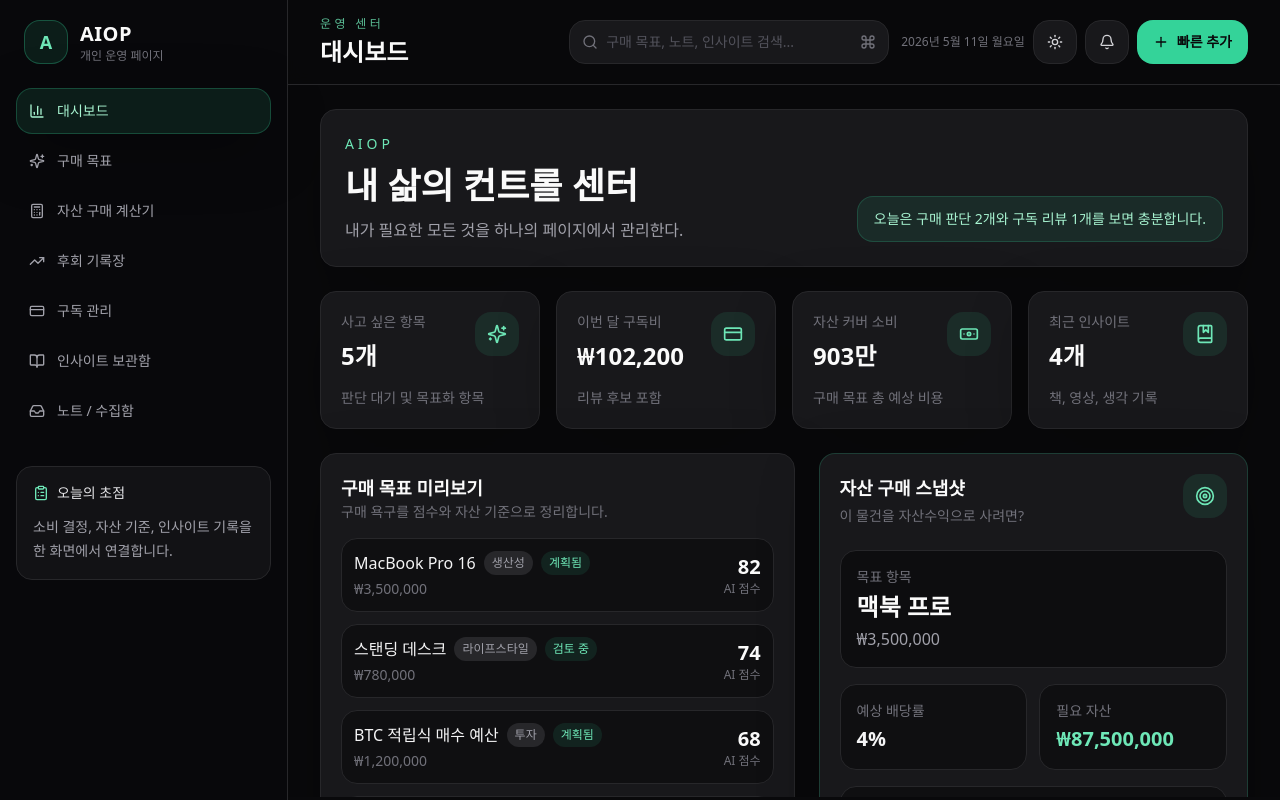
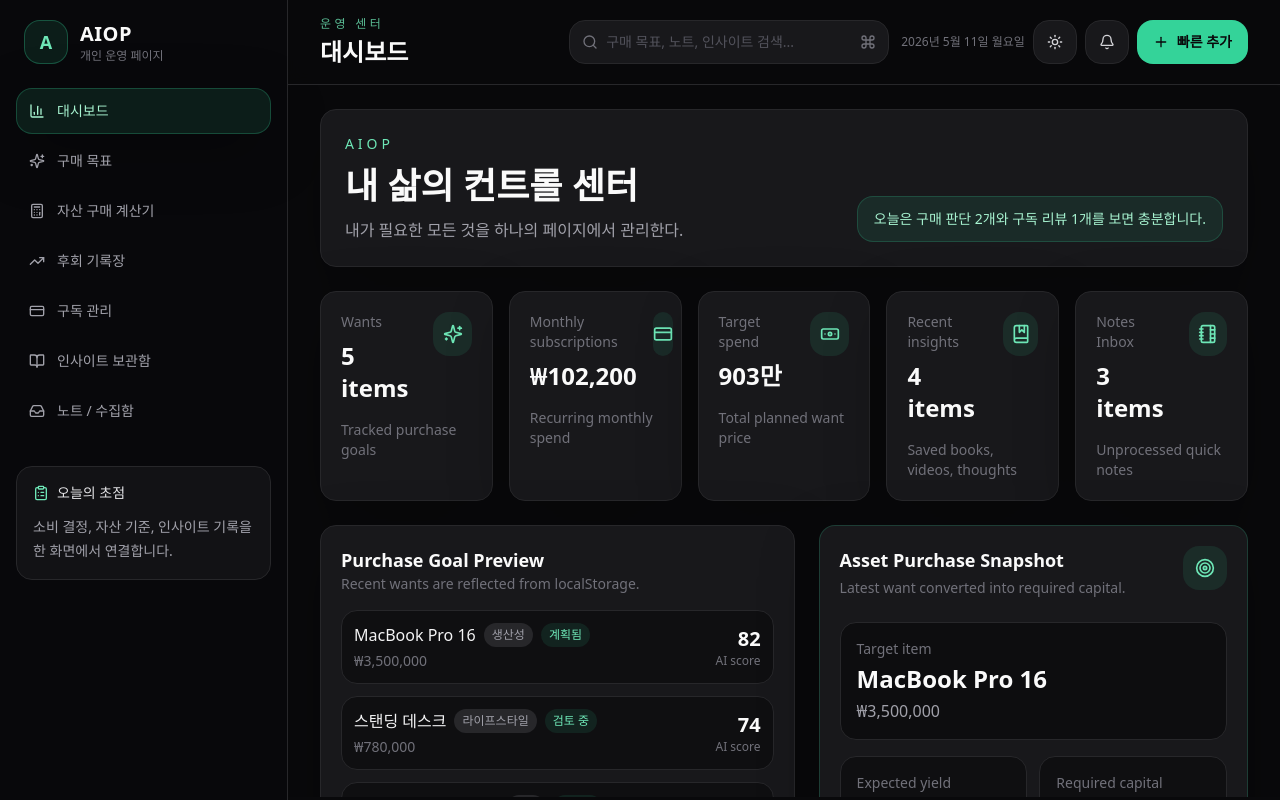
Before and after one commit to 92355/AIOP, a Next.js app: page / in a window 1280 px wide. Built offline with nearby package versions, Linux system fonts and the light colour scheme.

Commit message:
feat: v09

```diff
--- a/src/components/dashboard/AssetSnapshot.tsx
+++ b/src/components/dashboard/AssetSnapshot.tsx
@@ -1,37 +1,61 @@
+"use client";
+
 import { Target } from "lucide-react";
+import { wants } from "@/data/mockData";
+import { useLocalStorage } from "@/hooks/useLocalStorage";
+import { calculateRequiredCapital } from "@/lib/calculations";
 import { formatKRW } from "@/lib/formatters";
+import type { WantItem } from "@/types";
+
+function getStoredWants(value: unknown): WantItem[] {
+  return Array.isArray(value) ? (value as WantItem[]) : wants;
+}
 
 export function AssetSnapshot() {
+  const [storedWants] = useLocalStorage<unknown>("aiop:wants", wants);
+  const items = getStoredWants(storedWants);
+  const targetItem = items[0];
+  const expectedYield = targetItem?.expectedYield ?? 0;
+  const requiredCapital = targetItem ? calculateRequiredCapital(targetItem.price, expectedYield) : 0;
+
   return (
     <section className="rounded-2xl border border-emerald-400/20 bg-zinc-900 p-5 shadow-soft">
       <div className="flex items-start justify-between gap-4">
         <div>
-          <h3 className="text-lg font-semibold text-zinc-50">자산 구매 스냅샷</h3>
-          <p className="mt-1 text-sm text-zinc-500">이 물건을 자산수익으로 사려면?</p>
+          <h3 className="text-lg font-semibold text-zinc-50">Asset Purchase Snapshot</h3>
+          <p className="mt-1 text-sm text-zinc-500">Latest want converted into required capital.</p>
         </div>
         <div className="flex h-11 w-11 items-center justify-center rounded-2xl bg-emerald-400/10 text-emerald-300">
           <Target className="h-5 w-5" />
         </div>
       </div>
+      {targetItem ? (
+        <>
           <div className="mt-6 rounded-2xl border border-zinc-800 bg-zinc-950/70 p-4">
-        <p className="text-sm text-zinc-500">목표 항목</p>
-        <h4 className="mt-1 text-2xl font-semibold text-zinc-50">맥북 프로</h4>
-        <p className="mt-1 text-zinc-400">{formatKRW(3500000)}</p>
+            <p className="text-sm text-zinc-500">Target item</p>
+            <h4 className="mt-1 text-2xl font-semibold text-zinc-50">{targetItem.name}</h4>
+            <p className="mt-1 text-zinc-400">{formatKRW(targetItem.price)}</p>
           </div>
           <div className="mt-4 grid gap-3 sm:grid-cols-2">
             <div className="rounded-2xl border border-zinc-800 bg-zinc-950/60 p-4">
-          <p className="text-sm text-zinc-500">예상 배당률</p>
-          <p className="mt-1 text-xl font-semibold text-zinc-100">4%</p>
+              <p className="text-sm text-zinc-500">Expected yield</p>
+              <p className="mt-1 text-xl font-semibold text-zinc-100">{expectedYield}%</p>
             </div>
             <div className="rounded-2xl border border-zinc-800 bg-zinc-950/60 p-4">
-          <p className="text-sm text-zinc-500">필요 자산</p>
-          <p className="mt-1 text-xl font-semibold text-emerald-300">{formatKRW(87500000)}</p>
+              <p className="text-sm text-zinc-500">Required capital</p>
+              <p className="mt-1 text-xl font-semibold text-emerald-300">{formatKRW(requiredCapital)}</p>
             </div>
           </div>
           <div className="mt-4 rounded-2xl border border-zinc-800 bg-zinc-950/60 p-4">
-        <p className="text-sm text-zinc-500">구매 판단</p>
-        <p className="mt-1 font-medium text-zinc-100">보류 / 목표화 추천</p>
+            <p className="text-sm text-zinc-500">Decision note</p>
+            <p className="mt-1 font-medium text-zinc-100">Review this latest purchase goal against your asset yield.</p>
           </div>
+        </>
+      ) : (
+        <div className="mt-6 rounded-2xl border border-zinc-800 bg-zinc-950/70 p-4 text-sm text-zinc-500">
+          No purchase target is being tracked yet.
+        </div>
+      )}
     </section>
   );
 }
--- a/src/components/dashboard/RecentInsights.tsx
+++ b/src/components/dashboard/RecentInsights.tsx
@@ -1,13 +1,30 @@
+"use client";
+
 import { insights } from "@/data/mockData";
+import { useLocalStorage } from "@/hooks/useLocalStorage";
 import { getInsightTypeLabel } from "@/lib/labels";
+import type { Insight } from "@/types";
+
+function getStoredInsights(value: unknown): Insight[] {
+  return Array.isArray(value) ? (value as Insight[]) : insights;
+}
 
 export function RecentInsights() {
+  const [storedInsights] = useLocalStorage<unknown>("aiop:insights", insights);
+  const items = getStoredInsights(storedInsights);
+  const recentItems = items.slice(0, 3);
+
   return (
     <section className="rounded-2xl border border-zinc-800 bg-zinc-900 p-5 shadow-soft">
-      <h3 className="text-lg font-semibold text-zinc-50">최근 인사이트</h3>
-      <p className="mt-1 text-sm text-zinc-500">최근 책, 영상, 생각을 실행 단위로 압축합니다.</p>
+      <h3 className="text-lg font-semibold text-zinc-50">Recent Insights</h3>
+      <p className="mt-1 text-sm text-zinc-500">Latest saved insight records from localStorage.</p>
       <div className="mt-4 space-y-3">
-        {insights.slice(0, 3).map((item) => (
+        {recentItems.length === 0 ? (
+          <div className="rounded-2xl border border-zinc-800 bg-zinc-950/60 p-4 text-sm text-zinc-500">
+            No recent insights have been added yet.
+          </div>
+        ) : null}
+        {recentItems.map((item) => (
           <article key={item.id} className="rounded-2xl border border-zinc-800 bg-zinc-950/60 p-4">
             <div className="flex items-center justify-between gap-3">
               <h4 className="font-medium text-zinc-100">{item.title}</h4>
--- a/src/components/dashboard/SummaryCards.tsx
+++ b/src/components/dashboard/SummaryCards.tsx
@@ -1,40 +1,72 @@
-import { Banknote, BookMarked, CreditCard, Sparkles } from "lucide-react";
-import { subscriptions, wants, insights } from "@/data/mockData";
+"use client";
+
+import { useMemo } from "react";
+import { Banknote, BookMarked, CreditCard, NotebookTabs, Sparkles } from "lucide-react";
+import { insights, notes, subscriptions, wants } from "@/data/mockData";
+import { useLocalStorage } from "@/hooks/useLocalStorage";
 import { formatCompactKRW, formatKRW } from "@/lib/formatters";
+import type { Insight, Note, Subscription, WantItem } from "@/types";
 
-const monthlyTotal = subscriptions.reduce((sum, item) => sum + item.monthlyPrice, 0);
-const coverableSpend = wants.reduce((sum, item) => sum + item.price, 0);
+function getStoredArray<T>(value: unknown, fallback: T[]): T[] {
+  return Array.isArray(value) ? (value as T[]) : fallback;
+}
+
+export function SummaryCards() {
+  const [storedWants] = useLocalStorage<unknown>("aiop:wants", wants);
+  const [storedSubscriptions] = useLocalStorage<unknown>("aiop:subscriptions", subscriptions);
+  const [storedInsights] = useLocalStorage<unknown>("aiop:insights", insights);
+  const [storedNotes] = useLocalStorage<unknown>("aiop:notes", notes);
+
+  const wantItems = getStoredArray<WantItem>(storedWants, wants);
+  const subscriptionItems = getStoredArray<Subscription>(storedSubscriptions, subscriptions);
+  const insightItems = getStoredArray<Insight>(storedInsights, insights);
+  const noteItems = getStoredArray<Note>(storedNotes, notes);
+
+  const monthlyTotal = useMemo(
+    () => subscriptionItems.reduce((sum, item) => sum + item.monthlyPrice, 0),
+    [subscriptionItems],
+  );
+  const coverableSpend = useMemo(() => wantItems.reduce((sum, item) => sum + item.price, 0), [wantItems]);
+  const inboxNoteCount = useMemo(
+    () => noteItems.filter((item) => (item.status ?? "inbox") === "inbox").length,
+    [noteItems],
+  );
 
   const cards = [
     {
-    label: "사고 싶은 항목",
-    value: `${wants.length}개`,
-    helper: "판단 대기 및 목표화 항목",
+      label: "Wants",
+      value: `${wantItems.length} items`,
+      helper: "Tracked purchase goals",
       icon: Sparkles,
     },
     {
-    label: "이번 달 구독비",
+      label: "Monthly subscriptions",
       value: formatKRW(monthlyTotal),
-    helper: "리뷰 후보 포함",
+      helper: "Recurring monthly spend",
       icon: CreditCard,
     },
     {
-    label: "자산 커버 소비",
+      label: "Target spend",
       value: formatCompactKRW(coverableSpend),
-    helper: "구매 목표 총 예상 비용",
+      helper: "Total planned want price",
       icon: Banknote,
     },
     {
-    label: "최근 인사이트",
-    value: `${insights.length}개`,
-    helper: "책, 영상, 생각 기록",
+      label: "Recent insights",
+      value: `${insightItems.length} items`,
+      helper: "Saved books, videos, thoughts",
       icon: BookMarked,
+    },
+    {
+      label: "Notes Inbox",
+      value: `${inboxNoteCount} items`,
+      helper: "Unprocessed quick notes",
+      icon: NotebookTabs,
     },
   ];
 
-export function SummaryCards() {
   return (
-    <section className="grid gap-4 sm:grid-cols-2 xl:grid-cols-4">
+    <section className="grid gap-4 sm:grid-cols-2 xl:grid-cols-5">
       {cards.map((card) => {
         const Icon = card.icon;
         return (
--- a/src/components/dashboard/WantPreview.tsx
+++ b/src/components/dashboard/WantPreview.tsx
@@ -1,18 +1,35 @@
+"use client";
+
 import { wants } from "@/data/mockData";
+import { useLocalStorage } from "@/hooks/useLocalStorage";
 import { formatKRW } from "@/lib/formatters";
 import { getWantCategoryLabel, getWantStatusLabel } from "@/lib/labels";
+import type { WantItem } from "@/types";
+
+function getStoredWants(value: unknown): WantItem[] {
+  return Array.isArray(value) ? (value as WantItem[]) : wants;
+}
 
 export function WantPreview() {
+  const [storedWants] = useLocalStorage<unknown>("aiop:wants", wants);
+  const items = getStoredWants(storedWants);
+  const previewItems = items.slice(0, 5);
+
   return (
     <section className="rounded-2xl border border-zinc-800 bg-zinc-900 p-5 shadow-soft">
       <div className="mb-4 flex items-center justify-between">
         <div>
-          <h3 className="text-lg font-semibold text-zinc-50">구매 목표 미리보기</h3>
-          <p className="text-sm text-zinc-500">구매 욕구를 점수와 자산 기준으로 정리합니다.</p>
+          <h3 className="text-lg font-semibold text-zinc-50">Purchase Goal Preview</h3>
+          <p className="text-sm text-zinc-500">Recent wants are reflected from localStorage.</p>
         </div>
       </div>
       <div className="space-y-3">
-        {wants.slice(0, 5).map((item) => (
+        {previewItems.length === 0 ? (
+          <div className="rounded-2xl border border-zinc-800 bg-zinc-950/60 p-4 text-sm text-zinc-500">
+            No wants have been added yet.
+          </div>
+        ) : null}
+        {previewItems.map((item) => (
           <div key={item.id} className="flex items-center justify-between gap-4 rounded-2xl border border-zinc-800 bg-zinc-950/60 p-3">
             <div className="min-w-0">
               <div className="flex flex-wrap items-center gap-2">
@@ -24,7 +41,7 @@
             </div>
             <div className="text-right">
               <p className="text-xl font-semibold text-zinc-50">{item.score}</p>
-              <p className="text-xs text-zinc-500">AI 점수</p>
+              <p className="text-xs text-zinc-500">AI score</p>
             </div>
           </div>
         ))}
```
Also changed, not shown: src/components/dashboard/SubscriptionSummary.tsx (+44 -13 lines), 1 other file (tests, documents, lock files or other folders). Lines whose indentation alone changed are shown as unchanged.
